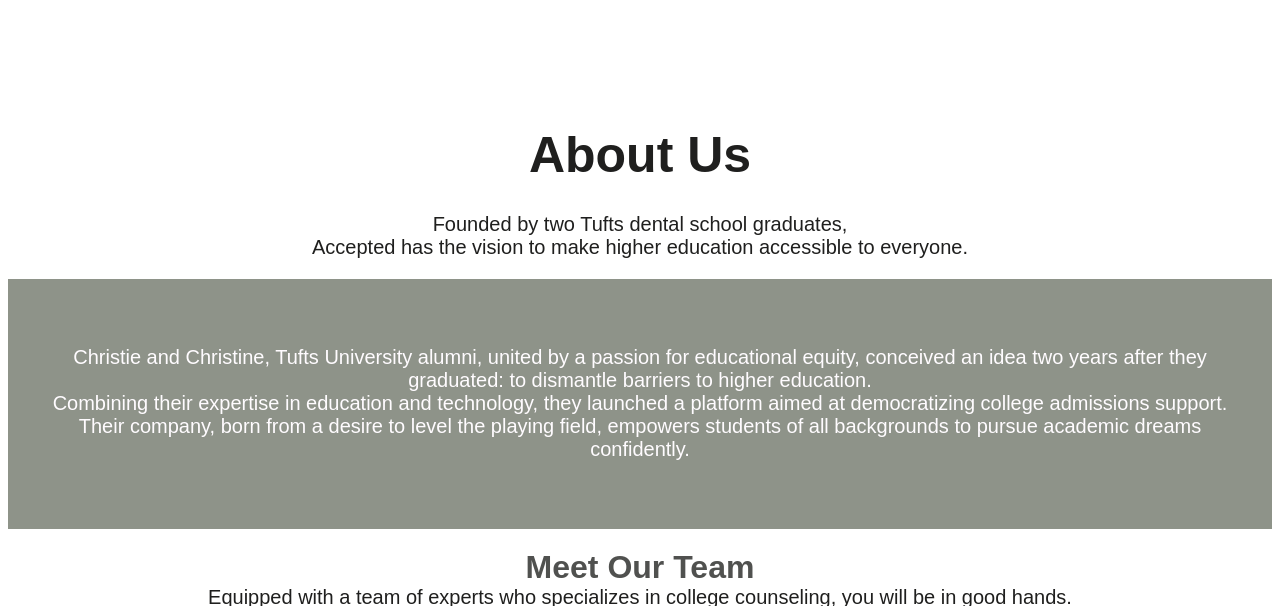
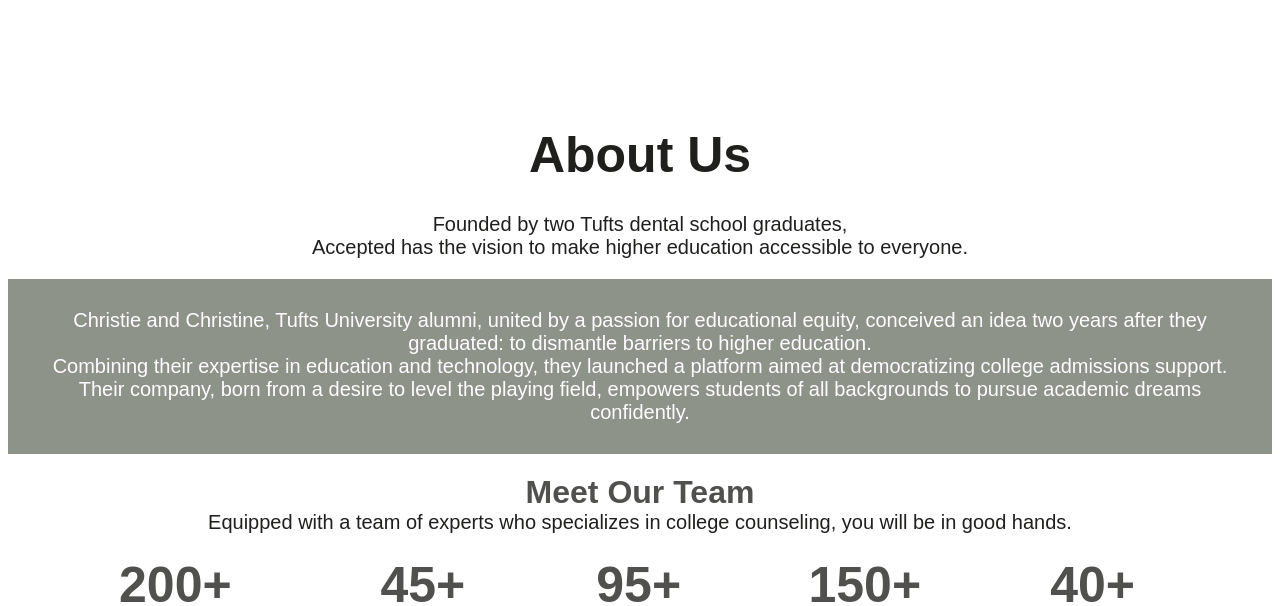
Before and after one commit to Christiehao/demo123, a plain HTML site: page about.html in a window 1280 px wide. Shown: the part 134-740 px from the top of the page. Drawn offline with Linux system fonts and the light colour scheme.

Commit message:
Update assignment2style.css

```diff
--- a/assignment2style.css
+++ b/assignment2style.css
@@ -18,14 +18,14 @@
 }
 
 #box {
-    background-color:#8E9389; color:#FFFCFF; height:250px; width: 100%; display:flex;
-    font-size: 20px; padding: 5px 20px 5px 20px; box-sizing: border-box;
+    background-color:#8E9389; color:#FFFCFF; width: 100%; display:flex;
+    font-size: 20px; padding: 30px 20px 30px 20px; box-sizing: border-box;
     align-items: center; justify-content: center;
     text-align: center; font-family: sans-serif;
 }
 
 .boxcontent.testimonials{
-    table td {font-size:20px; color:#1F1F1E; font-family:sans-serif;}
+    table td {font-size:20px; color:#1F1F1E; font-family: sans-serif;}
 }
 
 .boxcontent{
```
